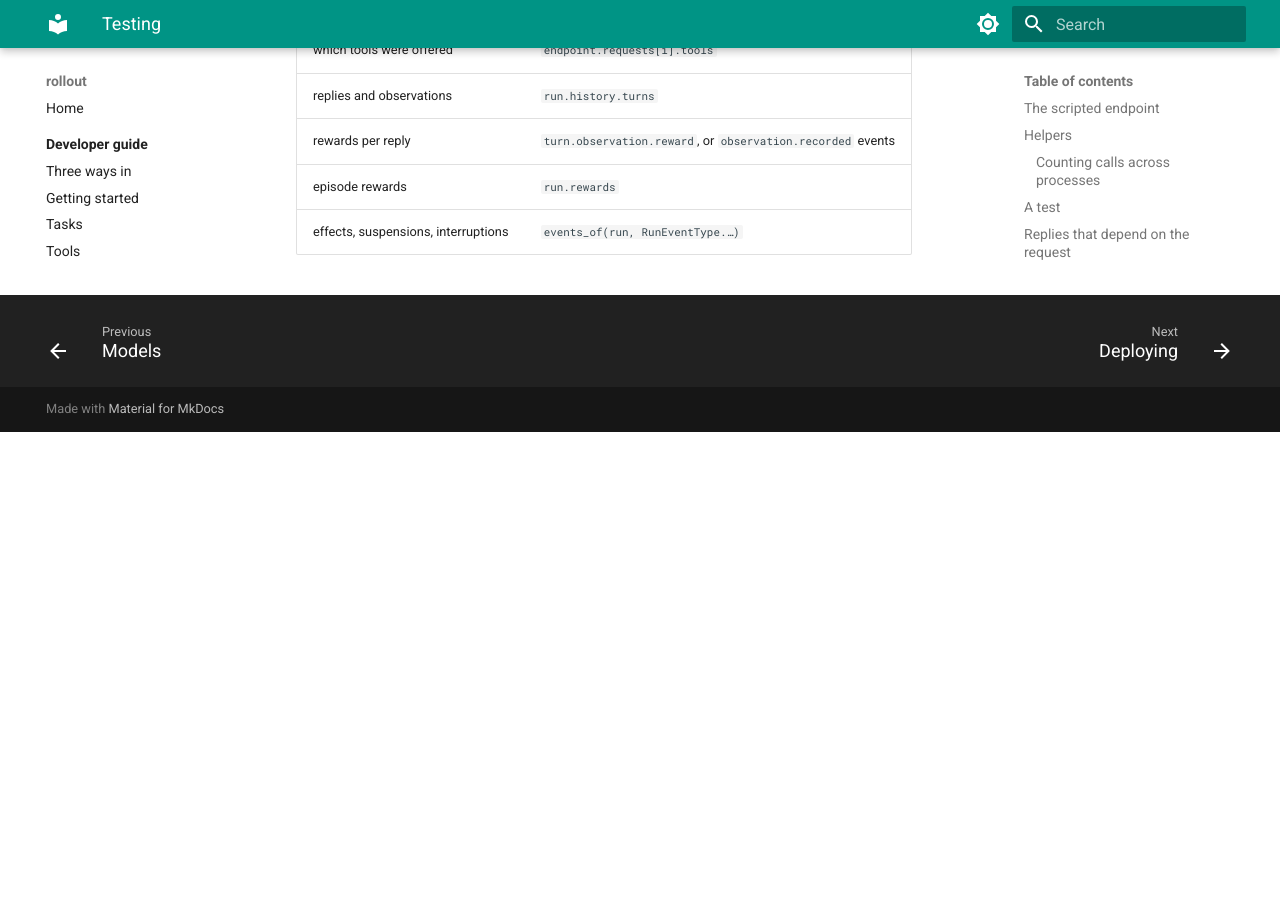
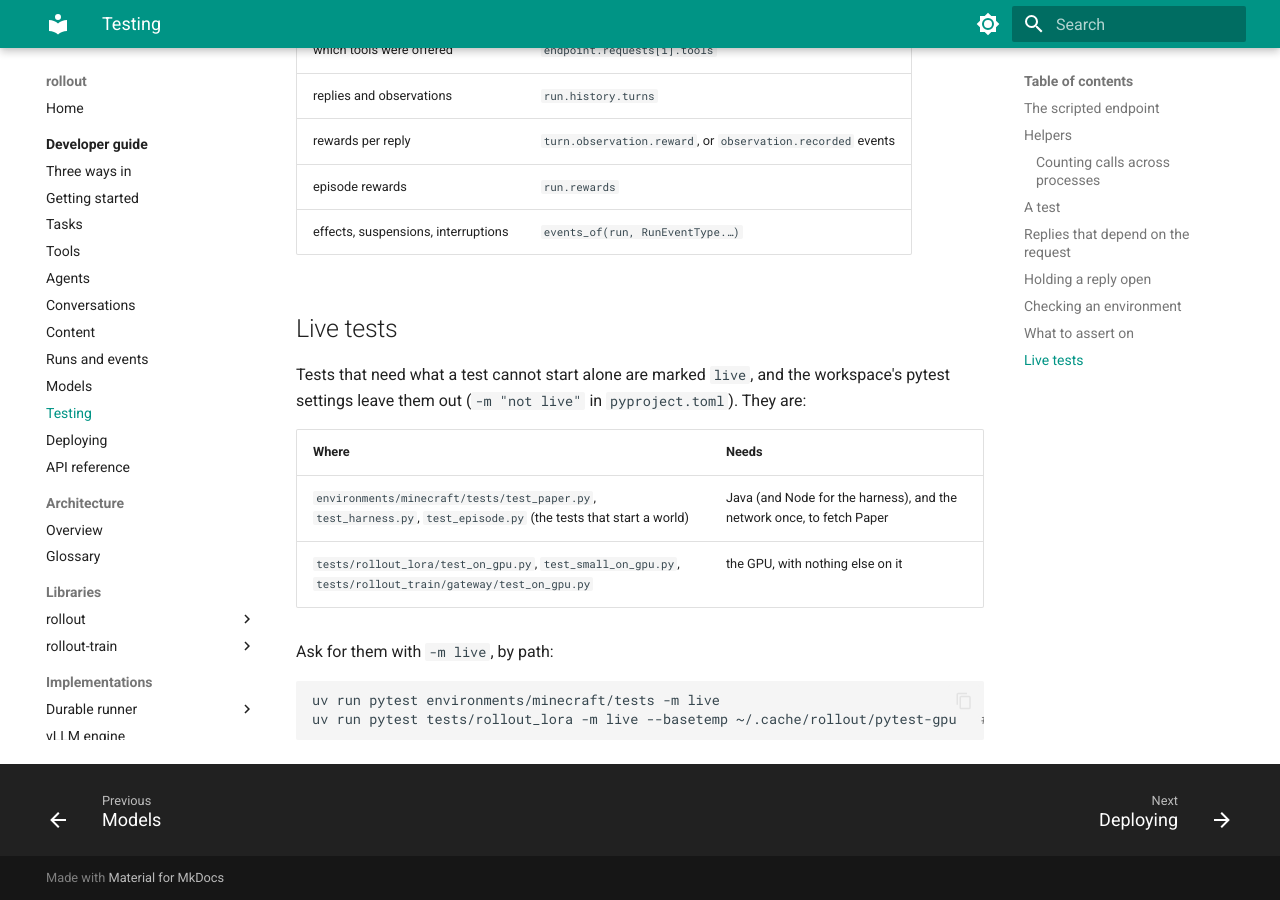
Before and after one commit to by77er/distributed_agents_environments, an MkDocs documentation site: the page built from docs/guide/testing.md, in a window 1280 px wide and 900 px high, scrolled down 4082 px. Built offline with MkDocs 1.6.1 and Material for MkDocs 9.7.7, drawn with Linux system fonts in a browser that asks for light colours; before the commit the page ends 4514 px from its top, so only the background shows below that.

Commit message:
Make the live tests opt-in: mark them `live`, run with `-m live`
The tests that start a Paper server (Java, Node, the network once) ran
whenever their tools were installed, and the GPU tests were gated on
ROLLOUT_GPU=1. Both are marked `live` now; pytest's settings leave them
out, and `-m live` asks for them. The testing guide lists them.

Co-Authored-By: Claude Opus 5.5 <noreply@anthropic.com>
Claude-Session: https://claude.ai/code/session_01AxRszaiGt82VWkd91J1awf

````diff
--- a/docs/guide/testing.md
+++ b/docs/guide/testing.md
@@ -157,3 +157,20 @@ model and flags the groups whose episodes all scored the same, which teach nothi
 | rewards per reply | `turn.observation.reward`, or `observation.recorded` events |
 | episode rewards | `run.rewards` |
 | effects, suspensions, interruptions | `events_of(run, RunEventType.…)` |
+
+## Live tests
+
+Tests that need what a test cannot start alone are marked `live`, and the workspace's pytest settings leave them out
+(`-m "not live"` in `pyproject.toml`). They are:
+
+| Where | Needs |
+|---|---|
+| `environments/minecraft/tests/test_paper.py`, `test_harness.py`, `test_episode.py` (the tests that start a world) | Java (and Node for the harness), and the network once, to fetch Paper |
+| `tests/rollout_lora/test_on_gpu.py`, `test_small_on_gpu.py`, `tests/rollout_train/gateway/test_on_gpu.py` | the GPU, with nothing else on it |
+
+Ask for them with `-m live`, by path:
+
+```bash
+uv run pytest environments/minecraft/tests -m live
+uv run pytest tests/rollout_lora -m live --basetemp ~/.cache/rollout/pytest-gpu   # (its steps write gigabytes)
+```
--- a/docs/implementations/rollout-lora.md
+++ b/docs/implementations/rollout-lora.md
@@ -214,8 +214,8 @@ One RTX 5080 (16 GB), `cyankiwi/Qwen3.5-9B-AWQ-4bit`, rank 32.
 `tests/rollout_lora/` needs torch and is collected only when it is installed. It covers the adapter's file format,
 the direction of the update, what each minibatch did, forced tokens, segments left out, the last minibatch, the KL
 stop, a missing logprob, the likelihood objective, the importance weight and its truncation, the token clip, and the
-segment ratio and its gradient. `test_merge.py` covers merging on the CPU. `test_small_on_gpu.py` runs only with
-`ROLLOUT_GPU=1` and nothing else on the card: on Qwen3-0.6B (`ROLLOUT_SMALL_MODEL` names another) it trains an
+segment ratio and its gradient. `test_merge.py` covers merging on the CPU. `test_small_on_gpu.py` runs only when asked
+(`-m live`), with nothing else on the card: on Qwen3-0.6B (`ROLLOUT_SMALL_MODEL` names another) it trains an
 adapter, takes two steps of every weight, and checks that a merged adapter gives what the adapter gave (an adapter
 that moved logprobs by 2.6 on average, merged, is 0.06 from it: bfloat16 rounds part of a small update away). Its
 steps write gigabytes, so give it `--basetemp` on disk, not `/tmp`.
--- a/pyproject.toml
+++ b/pyproject.toml
@@ -105,5 +105,8 @@ typeCheckingMode = "strict"
 [tool.pytest.ini_options]
 testpaths = ["tests", "environments"]
 asyncio_mode = "auto"
-addopts = ["--import-mode=importlib"]
+addopts = ["--import-mode=importlib", "-m", "not live"]
+markers = [
+    "live: needs what a test cannot start alone, a Paper server (Java, and the network once) or the GPU; run with `-m live`",
+]
 pythonpath = ["."]  # (so that `tests.…` imports the shared test helpers, however the tests are collected)
````
Also changed, not shown: 6 other files.
